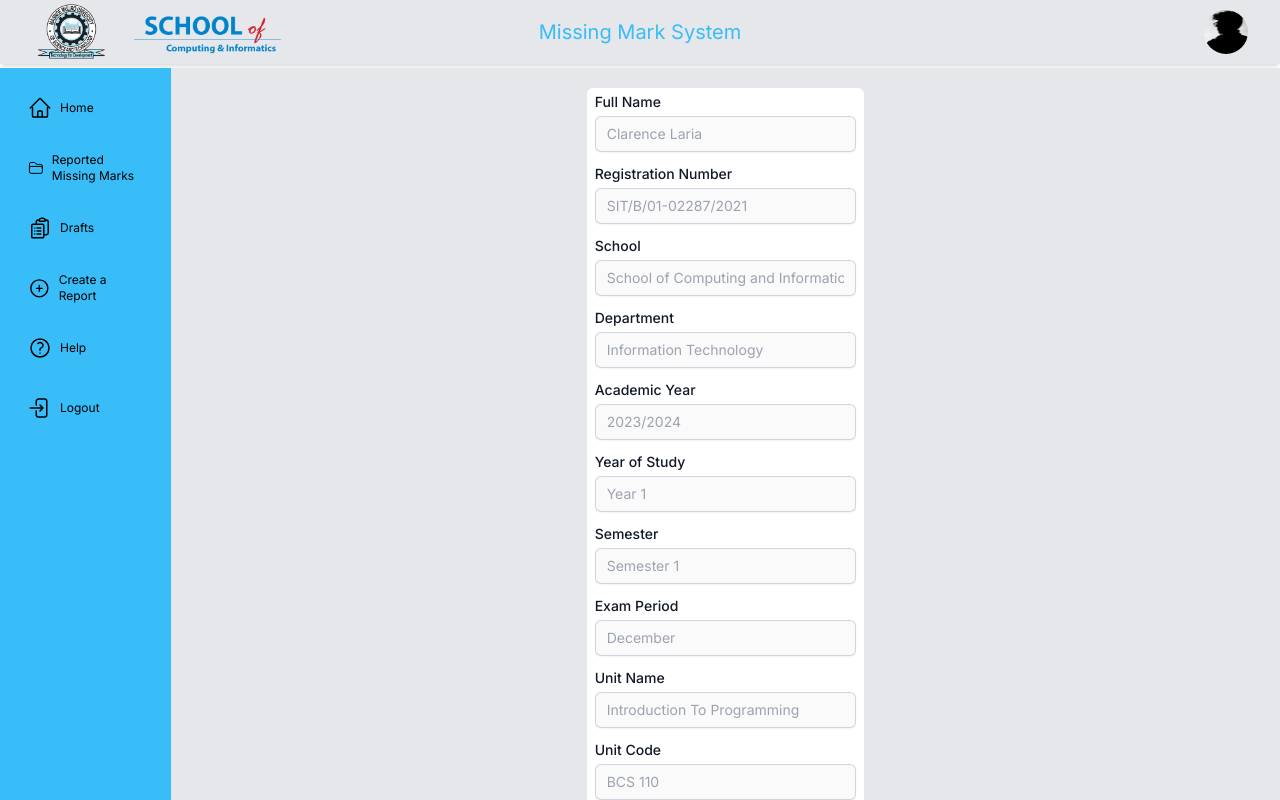
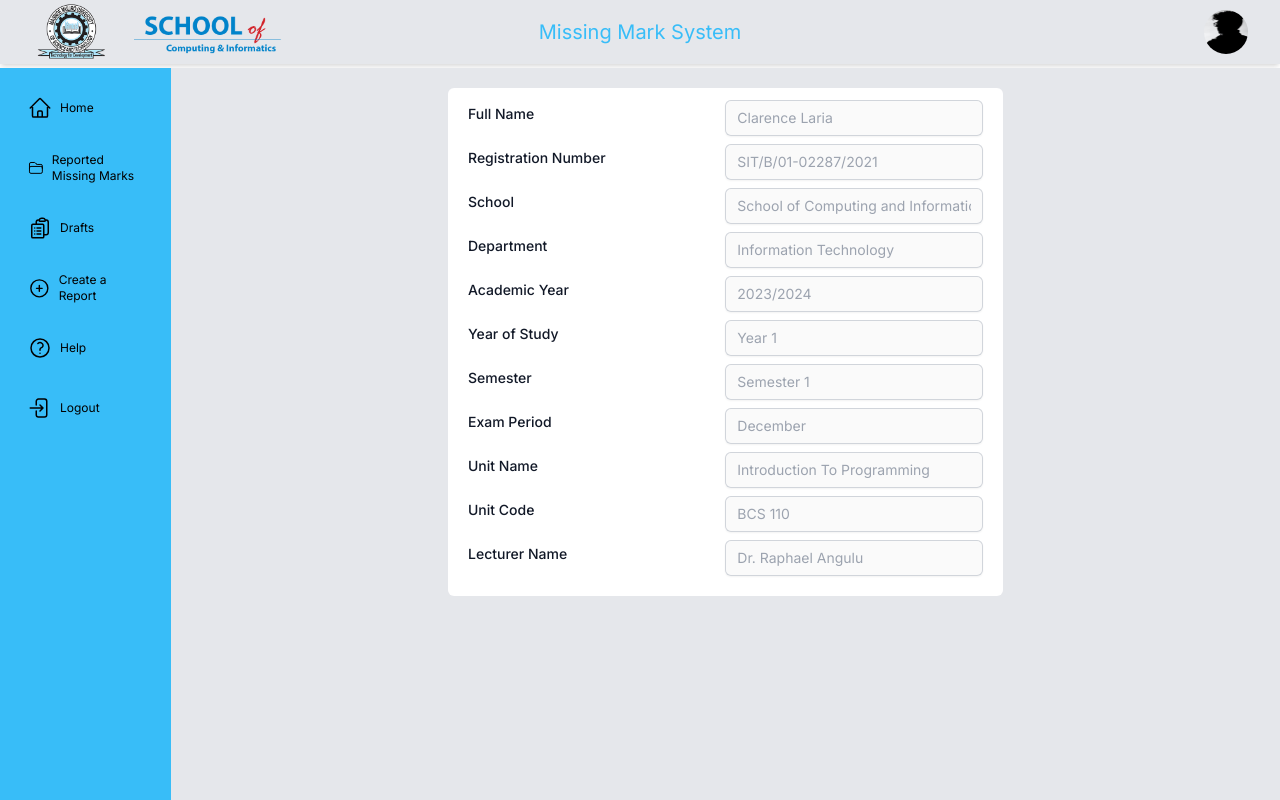
Before and after one commit to ClarenceLaria/missing-marks-system, a Next.js app: page /Student/reported/1 in a window 1280 px wide. Built offline with nearby package versions, Linux system fonts and the light colour scheme.

Commit message:
single missing mark page changes

```diff
--- a/app/(users)/Student/(pages)/reported/[id]/page.tsx
+++ b/app/(users)/Student/(pages)/reported/[id]/page.tsx
@@ -7,8 +7,8 @@ export default function page({ params }: { params: { id: string } }) {
 
   return (
     <div className='w-full h-full my-5'>
-        <div className='w-1/4 mx-auto bg-white rounded-md'>
-        <div className='m-2'>
+        <div className='w-1/2 mx-auto bg-white rounded-md'>
+        <div className='m-2 p-3 grid grid-cols-2'>
             <Input
             id='FName'
             name='fullName'
```
Also changed, not shown: 1 other file (tests, documents, lock files or other folders).
